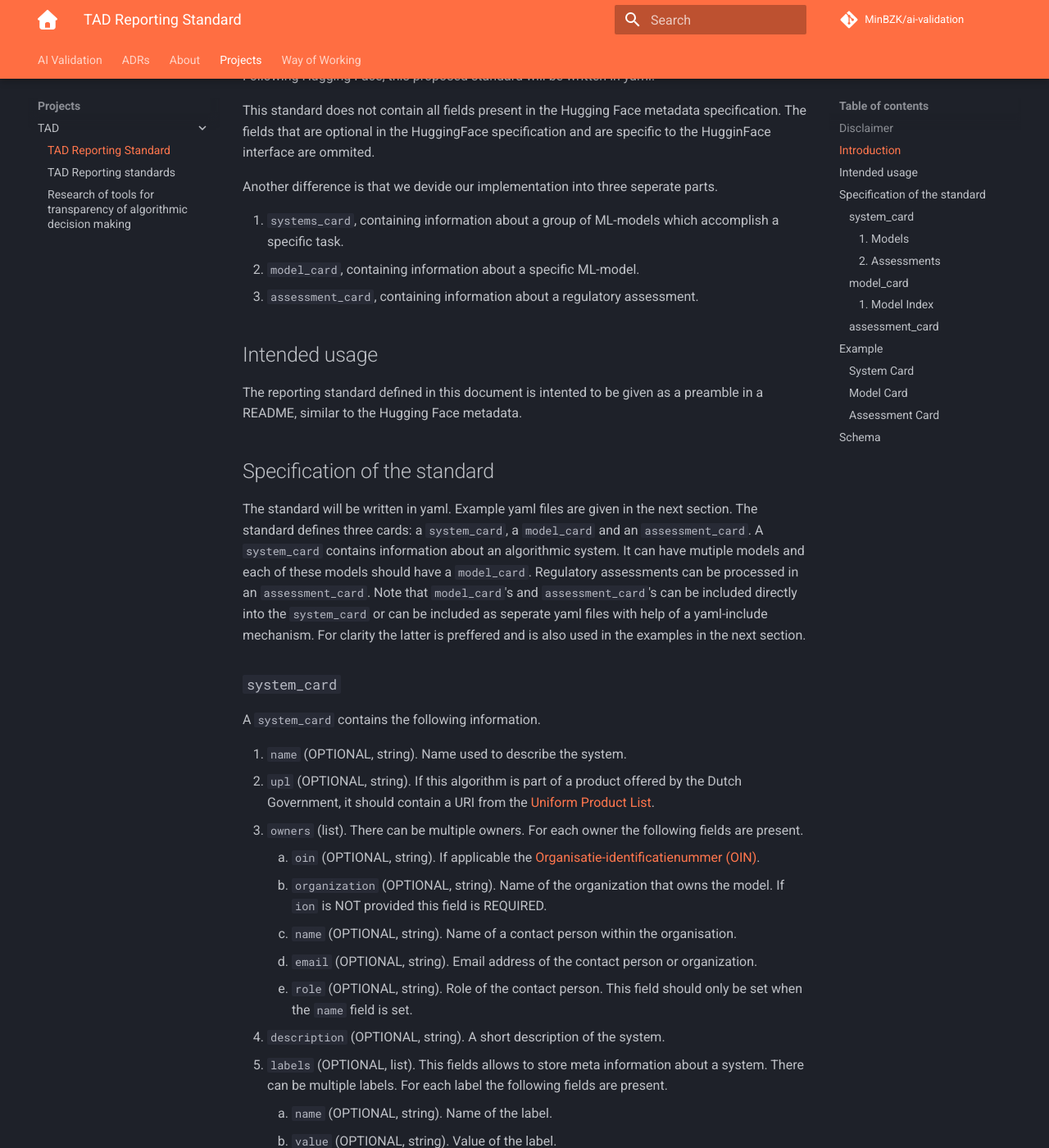
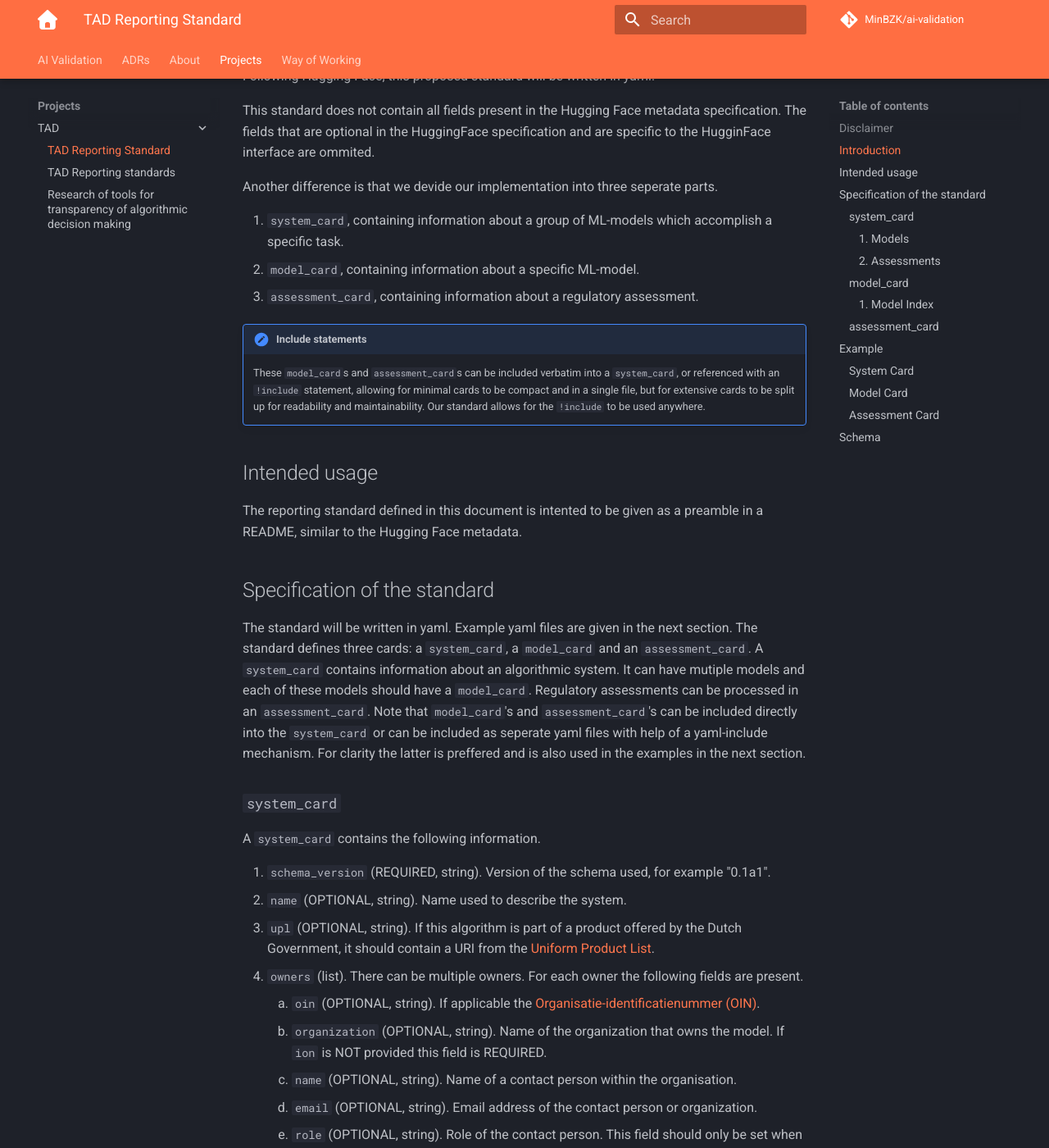
Before and after one commit to MinBZK/ai-validation, an MkDocs documentation site: the page built from docs/Projects/TAD/reporting_standard.md, in a window 1280 px wide and 1400 px high, scrolled down 961 px. Shown: the whole window at 82% size. Built offline with MkDocs 1.6.1 and Material for MkDocs 9.7.7, drawn with Linux system fonts in a browser that asks for light colours; plug-ins that fetch from the network failed and are left out; comment, search, counter and statistics services are not loaded; part of the change alters nothing that is shown; some of the changed text lies outside the part shown.

Commit message:
Add version number to schema

````diff
--- a/docs/Projects/TAD/reporting_standard.md
+++ b/docs/Projects/TAD/reporting_standard.md
@@ -38,9 +38,16 @@ are optional in the HuggingFace specification and are specific to the HugginFace
 
 Another difference is that we devide our implementation into three seperate parts.
 
-1. `systems_card`, containing information about a group of ML-models which accomplish a specific task.
+1. `system_card`, containing information about a group of ML-models which accomplish a specific task.
 2. `model_card`, containing information about a specific ML-model.
 3. `assessment_card`, containing information about a regulatory assessment.
+
+!!! note "Include statements"
+
+    These `model_card`s and  `assessment_card`s  can be included verbatim into a `system_card`,
+    or referenced with an `!include` statement, allowing for minimal cards to be compact and in a
+    single file, but for extensive cards to be split up for readability and maintainability.
+    Our standard allows for the `!include` to be used anywhere.
 
 ## Intended usage
 
@@ -61,10 +68,11 @@ the examples in the next section.
 
 A `system_card` contains the following information.
 
-1. `name` (OPTIONAL, string). Name used to describe the system.
-2. `upl` (OPTIONAL, string). If this algorithm is part of a product offered by the Dutch Government,
+1. `schema_version` (REQUIRED, string). Version of the schema used, for example "0.1a1".
+2. `name` (OPTIONAL, string). Name used to describe the system.
+3. `upl` (OPTIONAL, string). If this algorithm is part of a product offered by the Dutch Government,
     it should contain a URI from the [Uniform Product List](https://standaarden.overheid.nl/owms/oquery/UPL-actueel.plain).
-3. `owners` (list). There can be multiple owners. For each owner the following fields are present.
+4. `owners` (list). There can be multiple owners. For each owner the following fields are present.
 
     1. `oin` (OPTIONAL, string). If applicable the [Organisatie-identificatienummer (OIN)](https://oinregister.logius.nl/oin-register).
     2. `organization` (OPTIONAL, string). Name of the organization that owns the model. If `ion` is
@@ -74,36 +82,36 @@ A `system_card` contains the following information.
     5. `role` (OPTIONAL, string). Role of the contact person. This field should only be set when the `name` field
     is set.
 
-4. `description` (OPTIONAL, string). A short description of the system.
-5. `labels` (OPTIONAL, list). This fields allows to store meta information about a system. There
+5. `description` (OPTIONAL, string). A short description of the system.
+6. `labels` (OPTIONAL, list). This fields allows to store meta information about a system. There
 can be multiple labels. For each label the following fields are present.
 
     1. `name` (OPTIONAL, string). Name of the label.
     2. `value` (OPTIONAL, string). Value of the label.
 
-6. `status` (OPTIONAL, string). The status of the system. For example the status can be "production".
-7. `publication_category` (OPTIONAL, enum[string]). The publication category of the algorithm should
+7. `status` (OPTIONAL, string). The status of the system. For example the status can be "production".
+8. `publication_category` (OPTIONAL, enum[string]). The publication category of the algorithm should
 be chosen from `["high_risk", other"]`.
-8. `begin_date` (OPTIONAL, string). The first date the system was used.
+9. `begin_date` (OPTIONAL, string). The first date the system was used.
 Date should be given in [ISO 8601](https://www.iso.org/iso-8601-date-and-time-format.html) format, i.e. YYYY-MM-DD.
-9. `end_date` (OPTIONAL, string). The last date the system was used.
+10. `end_date` (OPTIONAL, string). The last date the system was used.
 Date should be given in [ISO 8601](https://www.iso.org/iso-8601-date-and-time-format.html) format, i.e. YYYY-MM-DD.
-10. `goal_and_impact` (OPTIONAL, string). The purpose of the system and the impact it has on citizens
+11. `goal_and_impact` (OPTIONAL, string). The purpose of the system and the impact it has on citizens
 and companies.
-11. `considerations` (OPTIONAL, string). The pro's and con's of using the system.
-12. `risk_management` (OPTIONAL, string). Description of the risks associated with the system.
-13. `human_intervention` (OPTIONAL, string). A description to want extend there is human involvement
+12. `considerations` (OPTIONAL, string). The pro's and con's of using the system.
+13. `risk_management` (OPTIONAL, string). Description of the risks associated with the system.
+14. `human_intervention` (OPTIONAL, string). A description to want extend there is human involvement
 in the system.
-14. `legal_base` (OPTIONAL, list). If there exists a legal base for the process the system is embedded
+15. `legal_base` (OPTIONAL, list). If there exists a legal base for the process the system is embedded
 in, this field can be filled in with the relevant laws. There can be multiple legal bases. For each
 legal base the following fields are present.
     1. `name` (OPTIONAL, string). Name of the law.
     2. `link` (OPTIONAL, string). URI pointing towards the contents of the law.
-15. `used_data` (OPTIONAL, string). An overview of the data that is used in the system.
-16. `technical_design` (OPTIONAL, string). Description on how the system works.
-17. `external_providers` (OPTIONAL, list[string]). Name of an external provider, if relevant. There can
+16. `used_data` (OPTIONAL, string). An overview of the data that is used in the system.
+17. `technical_design` (OPTIONAL, string). Description on how the system works.
+18. `external_providers` (OPTIONAL, list[string]). Name of an external provider, if relevant. There can
 be multiple external providers.
-18. `references` (OPTIONAL, list[string]). Additional reference URI's that point information about the system
+19. `references` (OPTIONAL, list[string]). Additional reference URI's that point information about the system
 and are relevant.
 
 #### 1. Models
@@ -250,6 +258,7 @@ Date should be given in [ISO 8601](https://www.iso.org/iso-8601-date-and-time-fo
 ### System Card
 
 ```yaml
+version: {system_card_version}                          # Optional. Example: "0.1a1"
 name: {system_name}                                     # Optional. Example: "AangifteVertrekBuitenland"
 upl: {upl_uri}                                          # Optional. Example: https://standaarden.overheid.nl/owms/terms/AangifteVertrekBuitenland
 owners:
````
